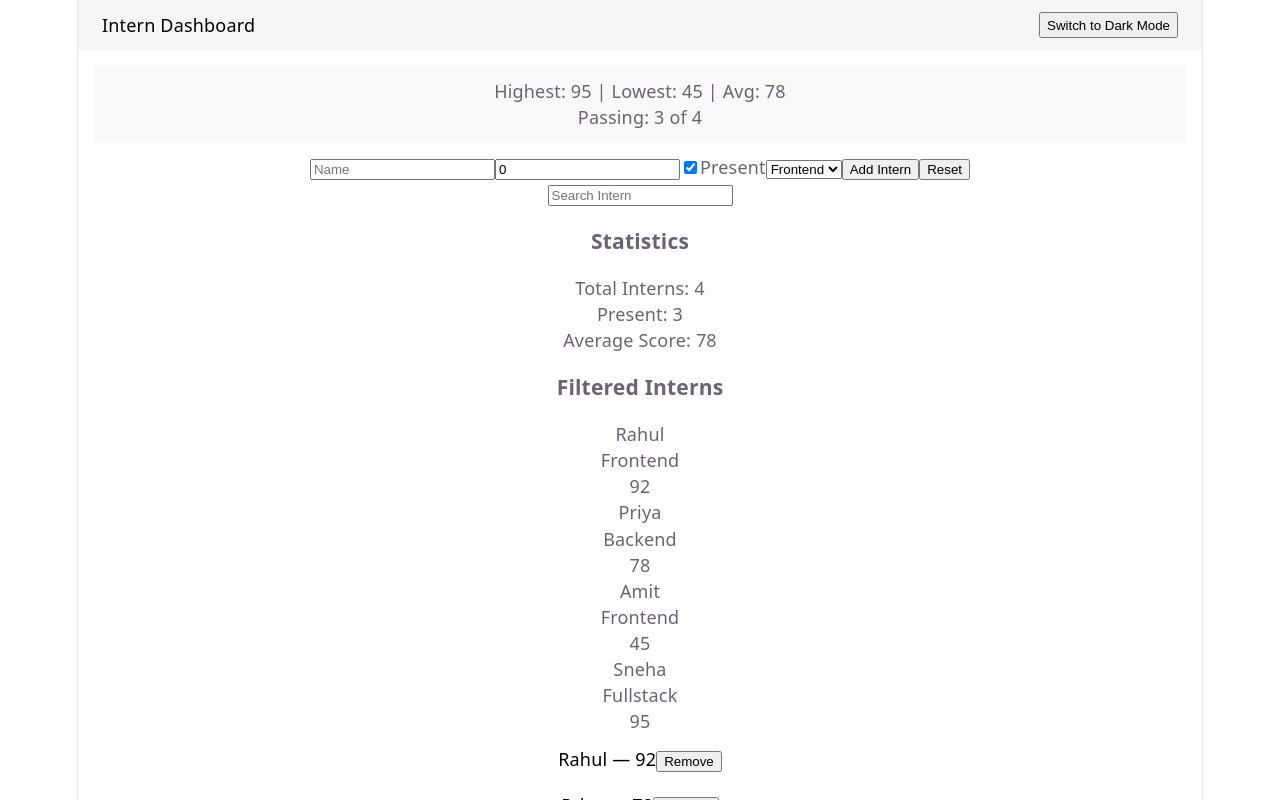
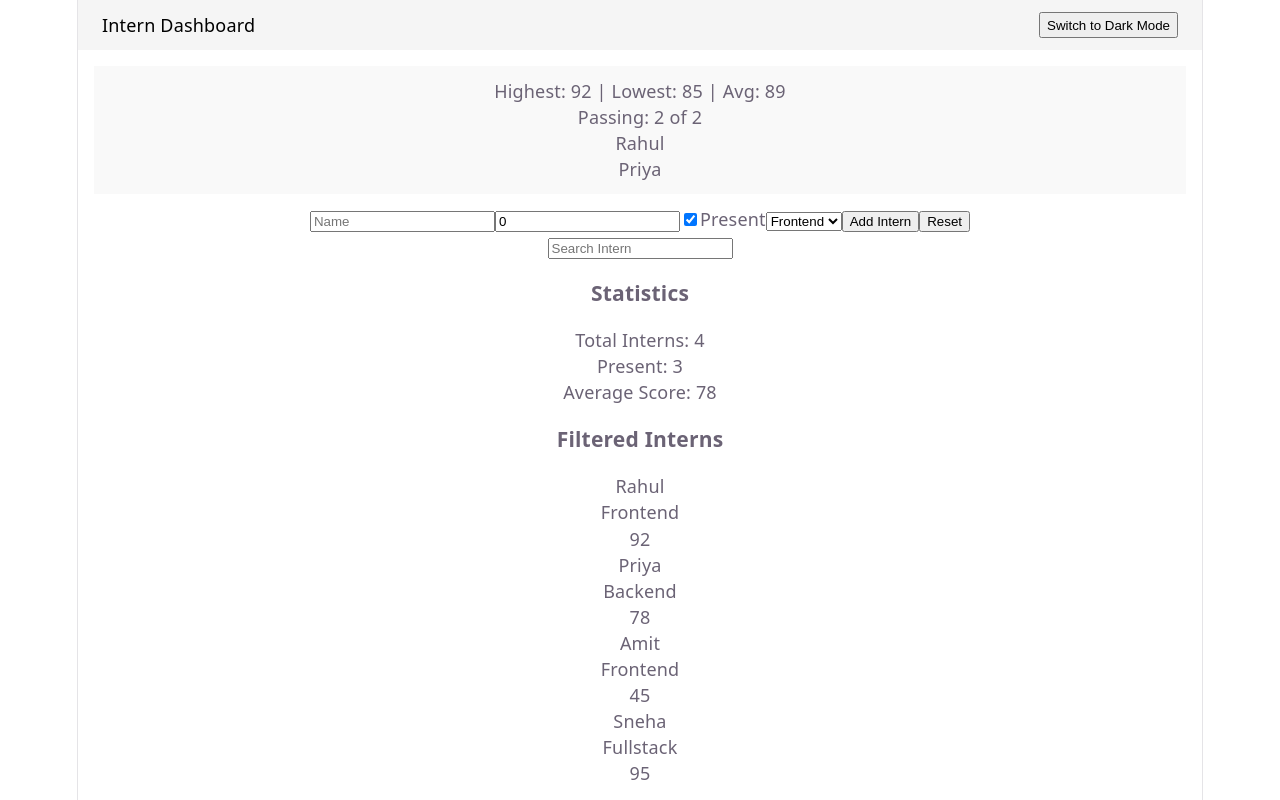
Before and after one commit to liviyalawrence30/intern-training, a React (Vite) app in the folder react/session4/: page / in a window 1280 px wide. Shown: the top 800 px of the page. Built offline with nearby package versions, Linux system fonts and the light colour scheme.

Commit message:
test: complete Section 5 async behavior tests

```diff
--- a/react/session4/src/components/ScoreStats.tsx
+++ b/react/session4/src/components/ScoreStats.tsx
@@ -1,22 +1,22 @@
-import { useMemo } from 'react'
-import { useInterns } from '../contexts/intern-context'
+import { useEffect, useMemo, useState } from 'react'
+
 
 function ScoreStats() {
-  const { interns } = useInterns()
+  const [loading, setLoading] = useState(true)
+
+const [interns] = useState([
+  { id: 1, name: 'Rahul', score: 92 },
+  { id: 2, name: 'Priya', score: 85 },
+])
 
 
+useEffect(() => {
+  const timer = setTimeout(() => {
+    setLoading(false)
+  }, 500)
 
-/*
-const stats = {
-  highest: scores.length > 0 ? Math.max(...scores) : 0,
-  lowest: scores.length > 0 ? Math.min(...scores) : 0,
-  average:
-    scores.length > 0
-      ? Math.round(scores.reduce((a, b) => a + b, 0) / scores.length)
-      : 0,
-  passing: interns.filter(i => i.score >= 50).length,
-}
-*/
+  return () => clearTimeout(timer)
+}, [])
 
 
 //when useMemo is not used, stats are recalculated on every render.
@@ -37,12 +37,26 @@ const stats = {
   }
 }, [interns])
 
+if(loading) {
+  return <p>Loading interns...</p>
+  }
+
   return (
-    <div style={{ padding: '12px', background: '#f9f9f9', marginBottom: '12px' }}>
-      <p>Highest: {stats.highest} | Lowest: {stats.lowest} | Avg: {stats.average}</p>
-      <p>Passing: {stats.passing} of {interns.length}</p>
-    </div>
-  )
+  <div style={{ padding: '12px', background: '#f9f9f9', marginBottom: '12px' }}>
+    <p>
+      Highest: {stats.highest} | Lowest: {stats.lowest} | Avg: {stats.average}
+    </p>
+
+    <p>
+      Passing: {stats.passing} of {interns.length}
+    </p>
+
+    {/* Dummy intern data for async testing */}
+    {interns.map((intern) => (
+      <p key={intern.id}>{intern.name}</p>
+    ))}
+  </div>
+)
 }
 
 export default ScoreStats
```
Also changed, not shown: 1 other file (tests, documents, lock files or other folders).
